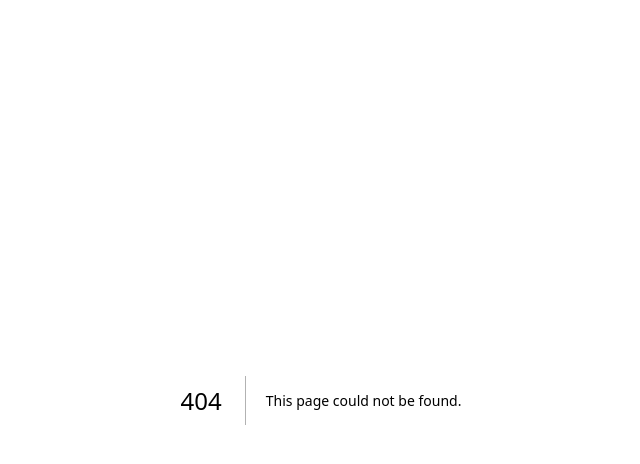
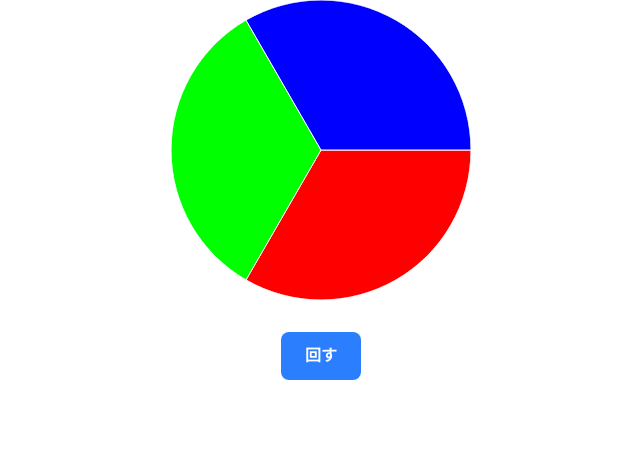
Before and after one commit to hato-taka/white-othello, a Next.js app: page /roulette in a window 1280 px wide. Before the commit this address had no page. Shown: the top 464 px of the page, without its empty margins (319-959 px from the left). Built offline with nearby package versions, Linux system fonts and the light colour scheme.

Commit message:
WIP: ルーレットの作成

```diff
--- /dev/null
+++ b/src/app/roulette/Roulette.tsx
@@ -0,0 +1,112 @@
+// components/Roulette.tsx
+'use client';
+
+import { useState } from "react";
+
+type RouletteProps = {
+  items: string[];
+  radius?: number;
+  duration?: number;
+};
+
+const Roulette = ({ items, radius = 150, duration = 3 }: RouletteProps) => {
+  const [isSpinning, setIsSpinning] = useState(false);
+  const [rotation, setRotation] = useState(0);
+  const [selectedItem, setSelectedItem] = useState<string | null>(null);
+
+  const spinRoulette = () => {
+    if (isSpinning) return;
+    setIsSpinning(true);
+
+    const spins = Math.floor(Math.random() * 3) + 3; // 3～5回転
+    const rotationAngle = spins * (360 / items.length);
+    const rotationDuration = duration * 1000;
+
+    setRotation(rotationAngle);
+    setSelectedItem(null);
+
+    setTimeout(() => {
+      const index = Math.floor(Math.random() * items.length);
+      setSelectedItem(items[index]);
+      setIsSpinning(false);
+    }, rotationDuration);
+  };
+
+  return (
+    <div className="flex flex-col items-center justify-center">
+      <div
+        className="relative"
+        style={{
+          width: `${radius * 2}px`,
+          height: `${radius * 2}px`,
+          transform: `rotate(${rotation}deg)`,
+          transition: `transform ${duration}s ease-out`,
+        }}
+      >
+        <svg
+          width={radius * 2}
+          height={radius * 2}
+          viewBox={`0 0 ${radius * 2} ${radius * 2}`}
+          className="rounded-full"
+        >
+          {items.map((item, index) => {
+            const angle = (360 / items.length) * index;
+            const x1 = radius + radius * Math.cos((angle * Math.PI) / 180);
+            const y1 = radius + radius * Math.sin((angle * Math.PI) / 180);
+            const x2 = radius + radius * Math.cos(((angle + 360 / items.length) * Math.PI) / 180);
+            const y2 = radius + radius * Math.sin(((angle + 360 / items.length) * Math.PI) / 180);
+            const color = `hsl(${(360 / items.length) * index}, 100%, 50%)`;
+
+            return (
+              <path
+                key={index}
+                d={`M${radius},${radius} L${x1},${y1} A${radius},${radius} 0 0,1 ${x2},${y2} Z`}
+                fill={color}
+                stroke="#fff"
+                strokeWidth="1"
+              />
+            );
+          })}
+        </svg>
+
+        {/* アイテムテキストの配置 */}
+        {items.map((item, index) => {
+          const angle = (360 / items.length) * index + (360 / items.length) / 2; // セクションの中央に配置
+          const x = radius + radius * 0.5 * Math.cos((angle * Math.PI) / 180); // テキストのX座標
+          const y = radius + radius * 0.5 * Math.sin((angle * Math.PI) / 180); // テキストのY座標
+
+          return (
+            <text
+              key={index}
+              x={x}
+              y={y}
+              textAnchor="middle"
+              alignmentBaseline="middle"
+              className="text-white font-bold"
+              style={{
+                transform: `rotate(${angle + 90}deg)`, // テキストを正しい向きに
+                transformOrigin: "center",
+              }}
+            >
+              {item}
+            </text>
+          );
+        })}
+      </div>
+      <button
+        onClick={spinRoulette}
+        className="mt-8 px-6 py-3 bg-blue-500 text-white font-semibold rounded-lg"
+        disabled={isSpinning}
+      >
+        {isSpinning ? "回転中..." : "回す"}
+      </button>
+      {selectedItem && (
+        <div className="mt-4 text-xl font-bold text-blue-500">
+          選ばれた項目: {selectedItem}
+        </div>
+      )}
+    </div>
+  );
+};
+
+export default Roulette;
--- /dev/null
+++ b/src/app/roulette/page.tsx
@@ -0,0 +1,14 @@
+import Roulette from "./Roulette";
+
+export default function Home() {
+  const items = [
+    "46円",
+    "460円",
+    "4,600円",
+  ]
+  return (
+    <>
+      <Roulette items={items} />
+    </>
+  );
+}
```
